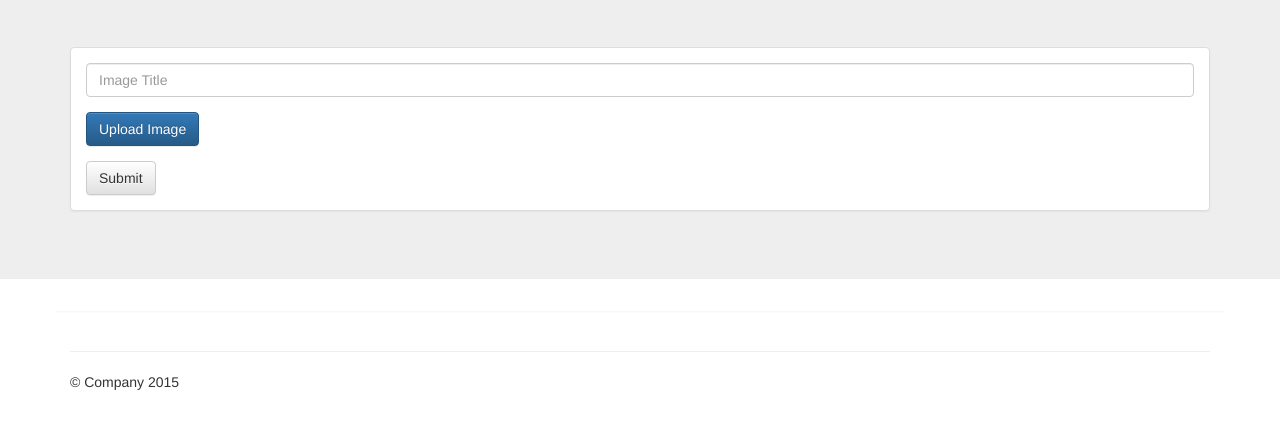
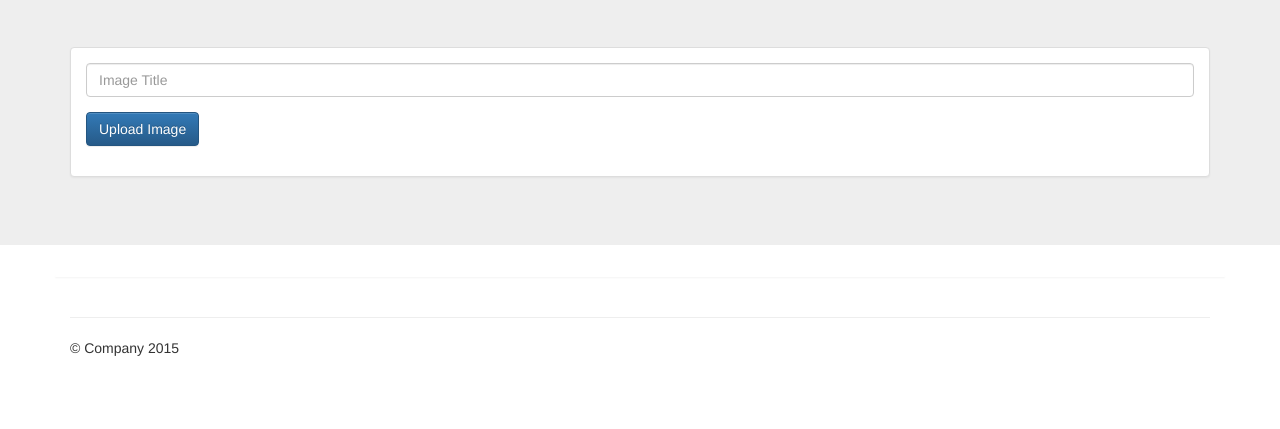
Before and after one commit to punkajrapr/wireframeassignment, a PHP site: page / in a window 1280 px wide. Shown: the part 51-480 px from the top of the page. Run offline with PHP 8.4, Linux system fonts and the light colour scheme; data that the repository does not hold is empty; some libraries are stand-ins or nearby versions.

Commit message:
Remove unused button.

```diff
--- a/public_html/index.php
+++ b/public_html/index.php
@@ -139,7 +139,7 @@ $_SESSION['checktime'] = $time;
 
 <span class='label label-warning' id="upload-file-info-error"></span>
     </div>
-        <button type="submit" class="btn btn-default">Submit</button>
+
   </form></div>
        </div>
 
```
